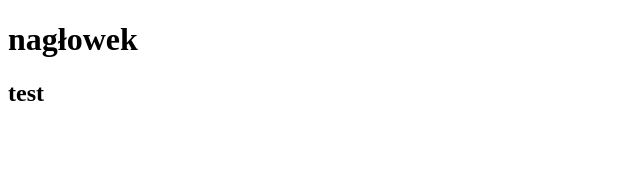
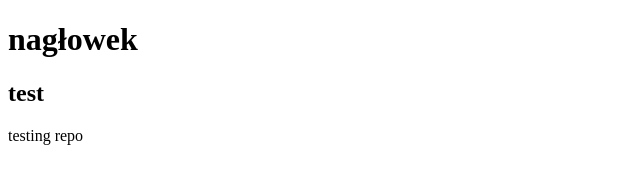
Before and after one commit to MichalKRZ-pl/test, a plain HTML site: page index.html in a window 1280 px wide. Shown: the full height of the page, 0-640 px from the left. Drawn offline with Linux system fonts and the light colour scheme.

Commit message:
added paragraph

```diff
--- a/index.html
+++ b/index.html
@@ -10,5 +10,6 @@
     <h1>nagłowek</h1>
     <h2>test</h2>
     <ul></ul>
+    <p>testing repo</p>
 </body>
 </html>
```
